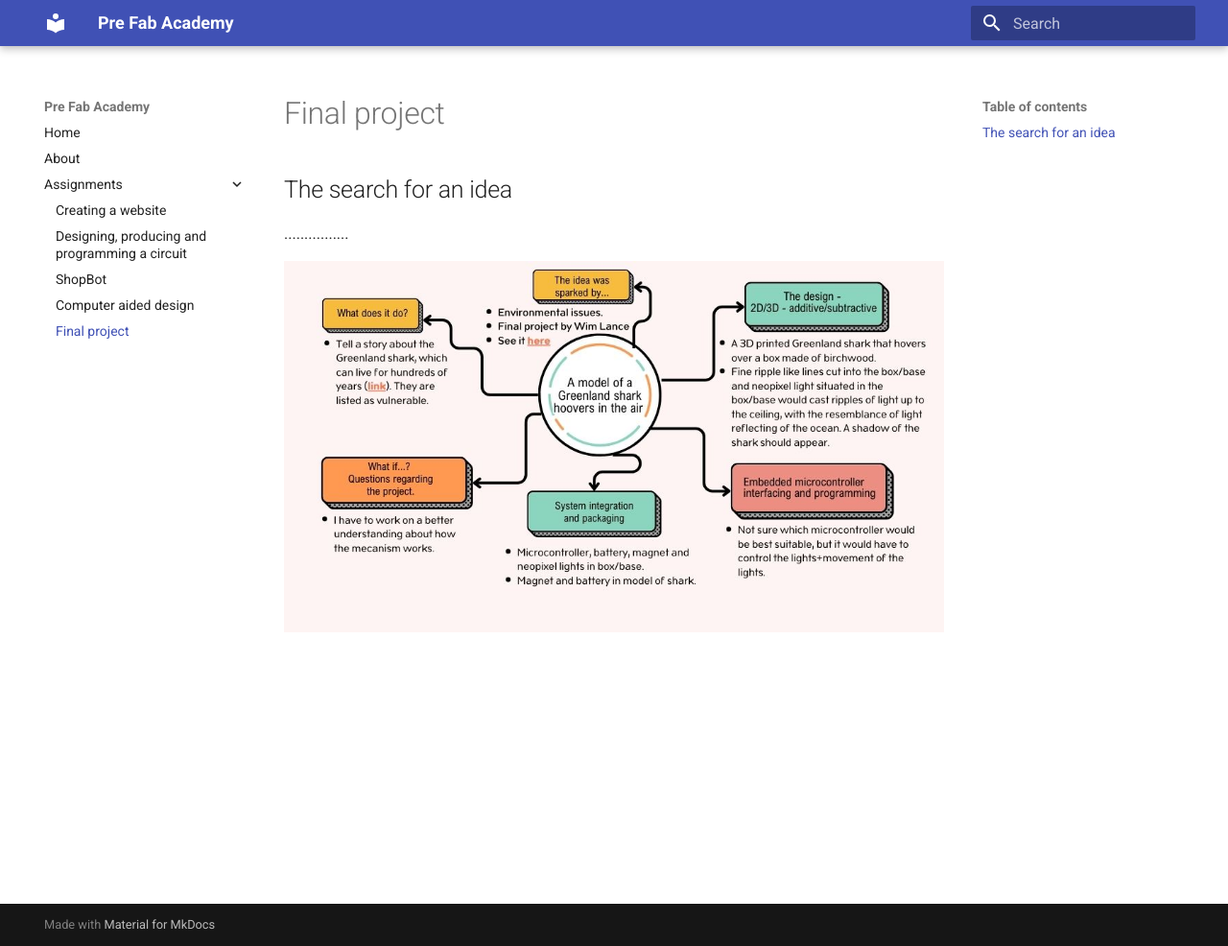
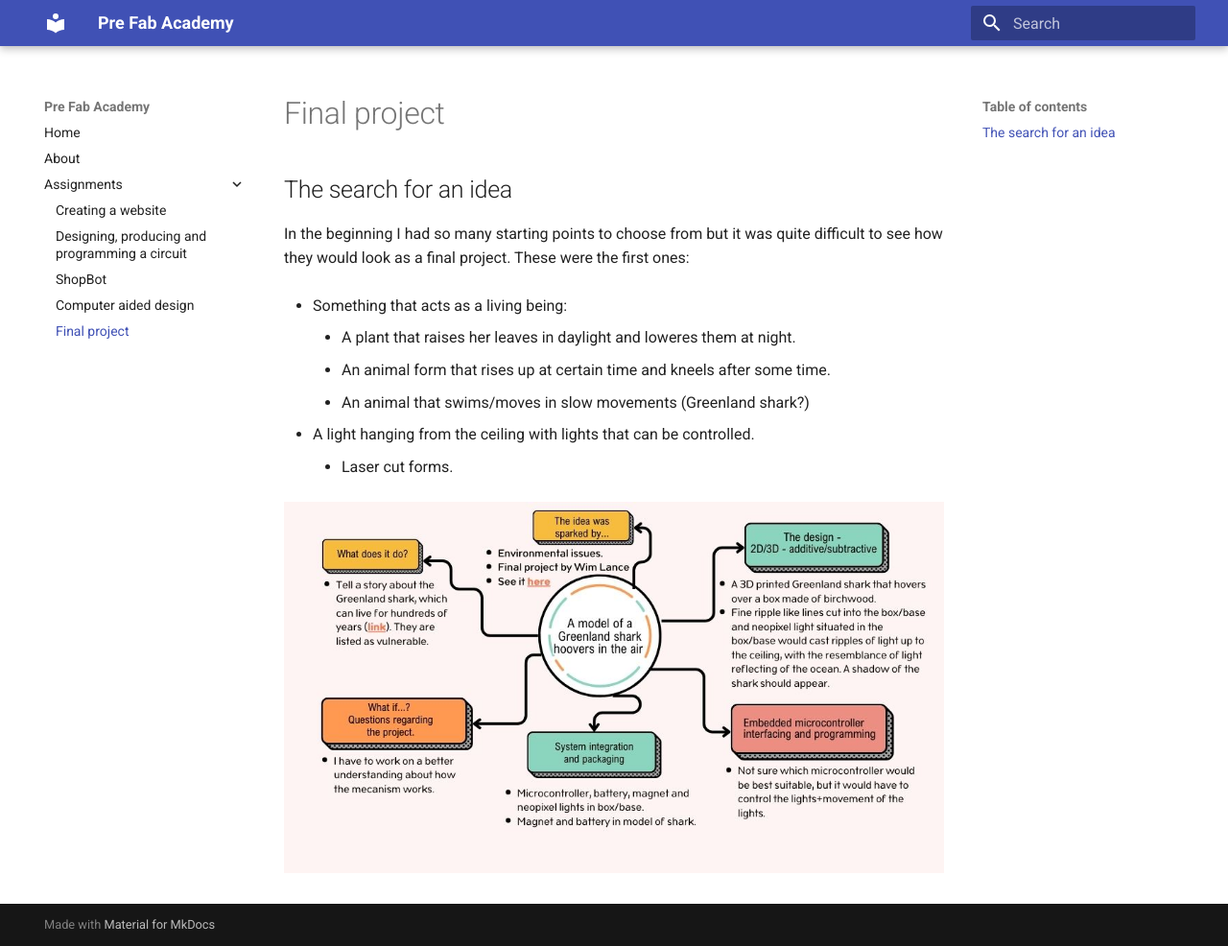
Before and after one commit to OlofH2/Before-Fab-Academy, an MkDocs documentation site: the page built from docs/FinalProject.md, in a window 1280 px wide and 986 px high. Shown: the whole window at 96% size. Built offline with MkDocs 1.6.1 and Material for MkDocs 9.7.7, drawn with Linux system fonts in a browser that asks for light colours.

Commit message:
Listi yfir möguleg verkefni

```diff
--- a/docs/FinalProject.md
+++ b/docs/FinalProject.md
@@ -2,7 +2,15 @@
 
 ##The search for an idea
 
-................
+In the beginning I had so many starting points to choose from but it was quite difficult to see how they would look as a final project. These were the first ones:
+
+* Something that acts as a living being:
+    - A plant that raises her leaves in daylight and loweres them at night.
+    - An animal form that rises up at certain time and kneels after some time.
+    - An animal that swims/moves in slow movements (Greenland shark?)
+
+* A light hanging from the ceiling with lights that can be controlled.
+    - Laser cut forms.
 
 
 ![GreenlandShark](img/GreenlandShark_Mindmap_98kb.jpg)
```
